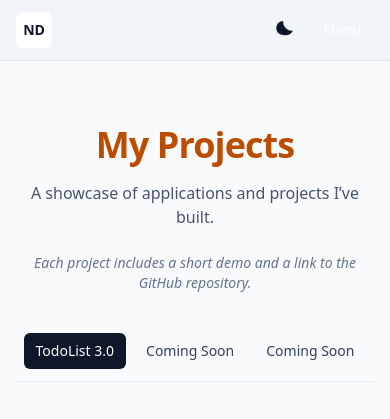
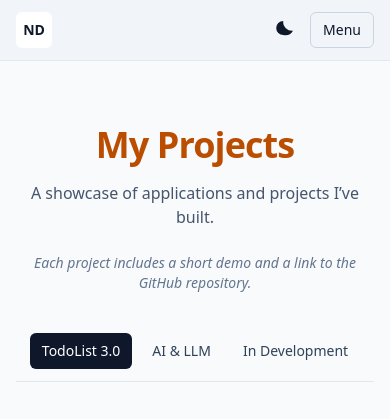
Before and after one commit to conidyn/Portfolio, a Next.js app: page /projects in a window 390 px wide. Shown: the top 419 px of the page. Built offline with nearby package versions, Linux system fonts and the light colour scheme.

Commit message:
feat(portfolio): improve projects section and navigation

```diff
--- a/src/app/page.tsx
+++ b/src/app/page.tsx
@@ -2,7 +2,6 @@ import Link from "next/link";
 import { site } from "../data/site";
 import { Container } from "../components/Container";
 import { Section } from "../components/Section";
-import { Accordion } from "../components/Accordion";
 import { Pill } from "../components/Pill";
 import { ContactForm } from "../components/ContactForm";
 import Image from "next/image";
--- a/src/components/Navbar.tsx
+++ b/src/components/Navbar.tsx
@@ -18,7 +18,7 @@ function isActive(pathname: string, href: string) {
 export function Navbar() {
   const pathname = usePathname();
   const [mobileOpen, setMobileOpen] = useState(false);
-  const { theme, setTheme, resolvedTheme } = useTheme();
+  const { setTheme, resolvedTheme } = useTheme();
   const [mounted, setMounted] = useState(false);
 
   useEffect(() => {
@@ -36,18 +36,13 @@ export function Navbar() {
 
   const linkBase = "rounded-lg px-4 py-1.5 text-sm font-bold transition-all duration-200 border-2 border-transparent";
 
-  const linkInactive = "text-white hover:bg-[#7fa9bc] hover:text-slate-900";
+  const linkInactive = "text-slate-900 hover:bg-[#7fa9bc] hover:text-slate-900 dark:text-white";
 
   const linkActive = "bg-[#7fa9bc] text-slate-900 border-[#b85202]";
 
   return (
     <header
-  className="sticky top-0 z-50 border-b py-3 transition-colors duration-200"
-  style={{
-    backgroundColor: currentTheme === 'dark' ? '#0a1220' : '#f1f5f9',
-    borderColor: currentTheme === 'dark' ? 'rgba(255,255,255,0.1)' : '#e2e8f0'
-  }}
->
+      className="sticky top-0 z-50 border-b py-3 transition-colors duration-200 bg-slate-100 border-slate-200 dark:bg-[#0a1220] dark:border-white/10">
       <Container>
         <nav className="flex items-center justify-between">
           <Link
@@ -59,7 +54,7 @@ export function Navbar() {
               <span className="text-sm font-semibold">ND</span>
             </div>
             <div className="hidden sm:block leading-tight">
-              <div className={cn("text-sm font-semibold", currentTheme === 'dark' ? "text-white" : "text-slate-900")}>
+              <div className="text-sm font-semibold text-slate-900 dark:text-white">
                 {site.name}
               </div>
               <div className="text-xs text-slate-400">{site.role}</div>
@@ -110,7 +105,7 @@ export function Navbar() {
             <button
               type="button"
               onClick={() => setMobileOpen((v) => !v)}
-              className="inline-flex h-9 items-center justify-center rounded-md border border-white/10 px-3 text-sm font-medium text-white md:hidden"
+              className="inline-flex h-9 items-center justify-center rounded-md border border-slate-300 px-3 text-sm font-medium text-slate-900 dark:border-white/10 dark:text-white md:hidden"
             >
               Menu
             </button>
--- a/src/data/projects.ts
+++ b/src/data/projects.ts
@@ -33,20 +33,20 @@ export const projects: ProjectTab[] = [
     badge: "Featured",
   },
   {
-    id: "coming-soon-1",
-    label: "Coming Soon",
-    title: "Coming Soon",
+    id: "ai-project",
+    label: "AI & LLM",
+    title: "AI Integration Projects",
     description:
-      "More projects will be added here soon. The goal is to keep this portfolio minimal, focused, and easy to review.",
+      "A project exploring AI integration, LLM-based workflows, and automation. It focuses on practical applications of modern AI tooling and is currently under active development.",
     links: [],
     demo: { kind: "none" },
   },
   {
-    id: "coming-soon-2",
-    label: "Coming Soon",
-    title: "Coming Soon",
+    id: "next-project",
+    label: "In Development",
+    title: "Next Full-Stack Project",
     description:
-      "Another project placeholder. This section will remain clean and recruiter-friendly as new work ships.",
+      "A new full-stack project currently under development. This section will be updated as the project progresses.",
     links: [],
     demo: { kind: "none" },
   },
```
